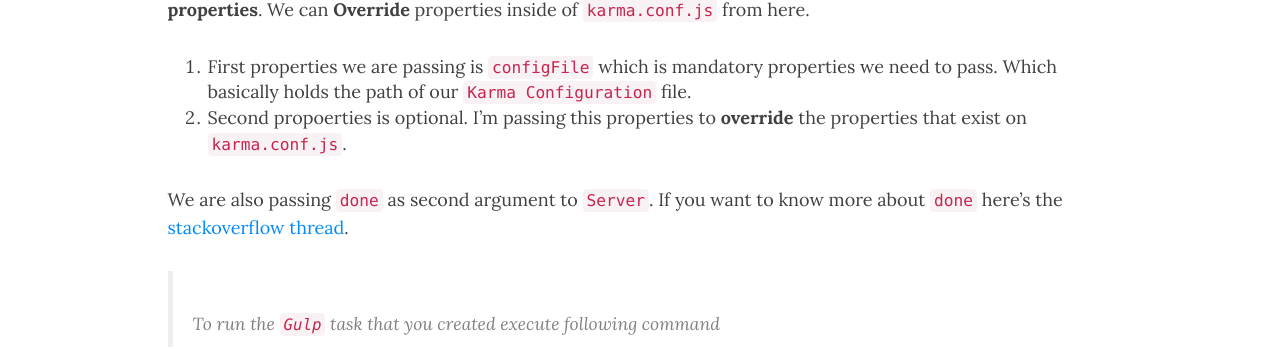
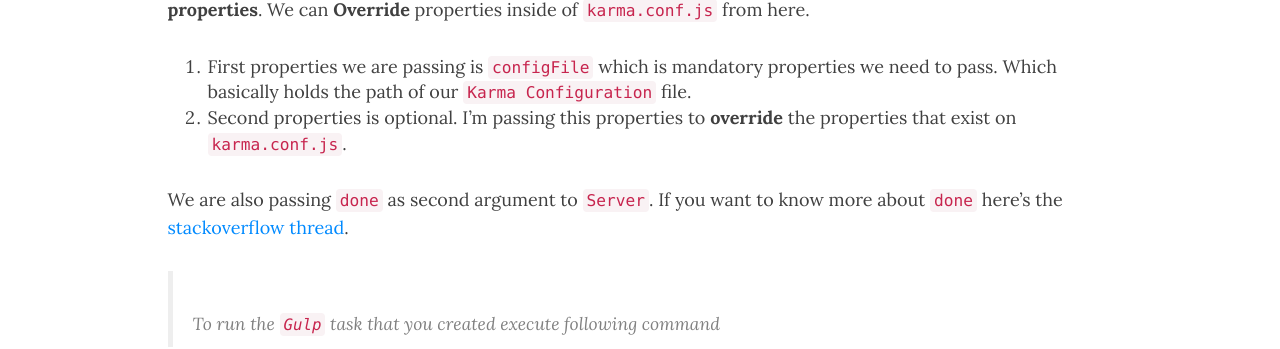
Before and after one commit to amantuladhar/amantuladhar.github.io, a Jekyll site: the page built from _posts/2016-11-25-UsingGulpToRunTest.md, in a window 1280 px wide and 900 px high, scrolled down 2019 px. Shown: the part 154-503 px from the top of the window. Built offline with Jekyll 4.4.1, drawn with Linux system fonts in a browser that asks for light colours; nearby versions of some CDN libraries; comment, search, counter and statistics services are not loaded.

Commit message:
Fix typo

```diff
--- a/_posts/2016-11-25-UsingGulpToRunTest.md
+++ b/_posts/2016-11-25-UsingGulpToRunTest.md
@@ -57,7 +57,7 @@ In above *snippet* We are creating a `gulp` task named *test*. In the task we ar
 To create the new instance of `Karma Server` we are passing some **properties**. We can **Override** properties inside of `karma.conf.js` from here.
 
 1. First properties we are passing is `configFile` which is mandatory properties we need to pass. Which basically holds the path of our `Karma Configuration` file.
-2. Second propoerties is optional. I'm passing this properties to **override** the properties that exist on `karma.conf.js`.
+2. Second properties is optional. I'm passing this properties to **override** the properties that exist on `karma.conf.js`.
 
 We are also passing `done` as second argument to `Server`. If you want to know more about `done` here's the [stackoverflow thread](http://stackoverflow.com/questions/29694425/what-does-gulp-done-method-do).
 
```
